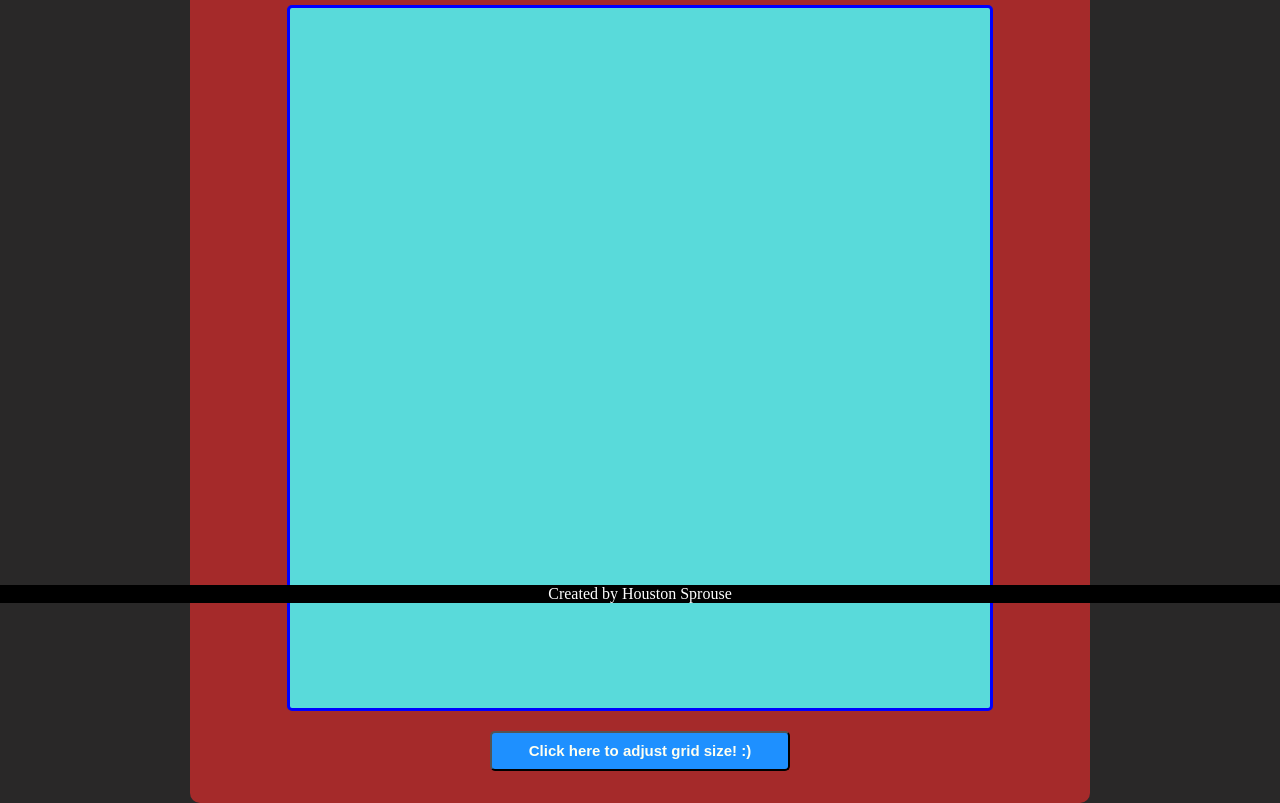
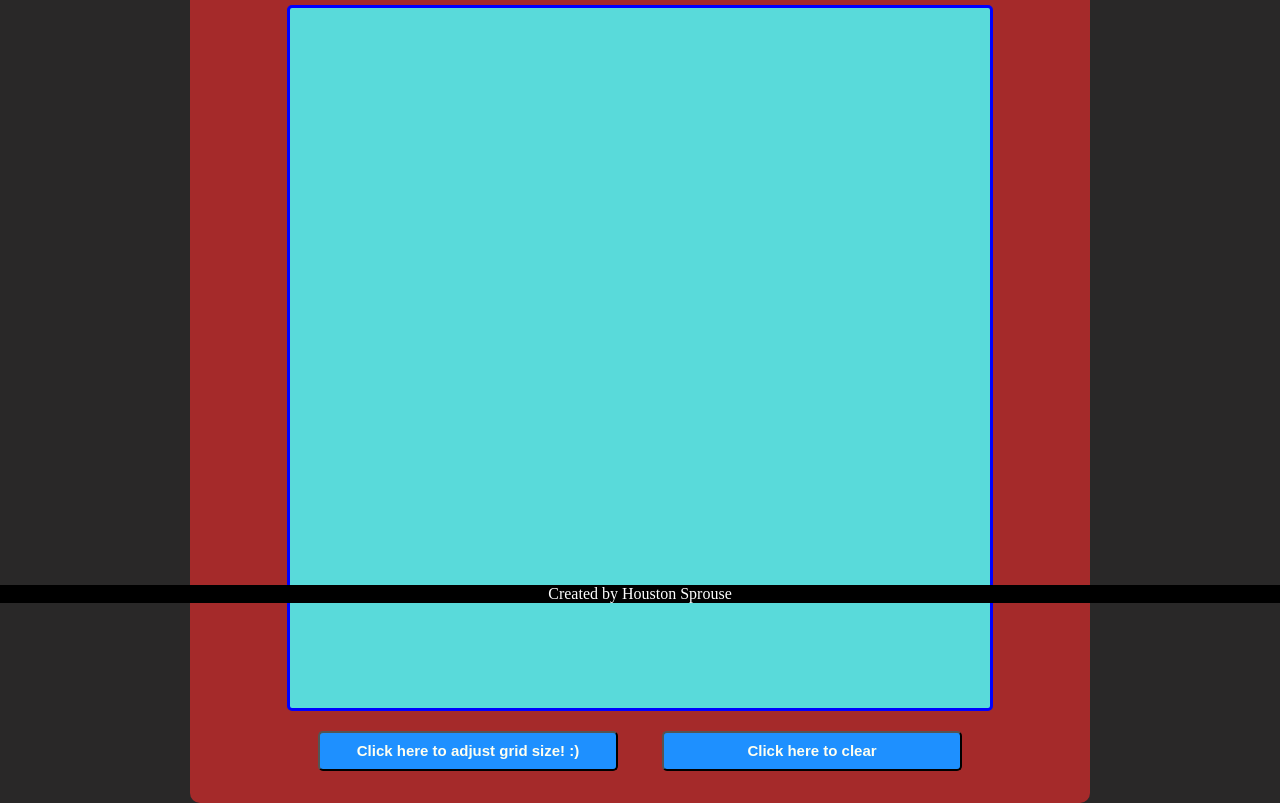
Before and after one commit to HoustonSprouse919/Project-Etch-A-Sketch, a plain HTML site: page index.html in a window 1280 px wide. Shown: the part 197-1000 px from the top of the page. Drawn offline with Linux system fonts and the light colour scheme.

Commit message:
added better alyout

```diff
--- a/index.html
+++ b/index.html
@@ -13,6 +13,7 @@
         <h1><img src ="">Etch-A-Sketch</h1>
         <div id="container"></div>
         <button id="gridBtn" onclick="gridChooser()">Click here to adjust grid size! :)</button>
+        <button id="gridBtn" onclick="clearG()">Click here to clear</button>
     </div>
       </body>
       <footer>Created by Houston Sprouse</footer>
--- a/js-file.js
+++ b/js-file.js
@@ -31,4 +31,12 @@ function gridChooser(){
         createGird(userAmount)
     }
 }
+
+function clearG(){
+    let color = "#89218218";  //maybe needs better even listener
+    content.setAttribute("style", `background-color: ${color};`) //trying to change back to default color
+    container.appendChild(content);
+    }
+
+
 createGird(16);
```
